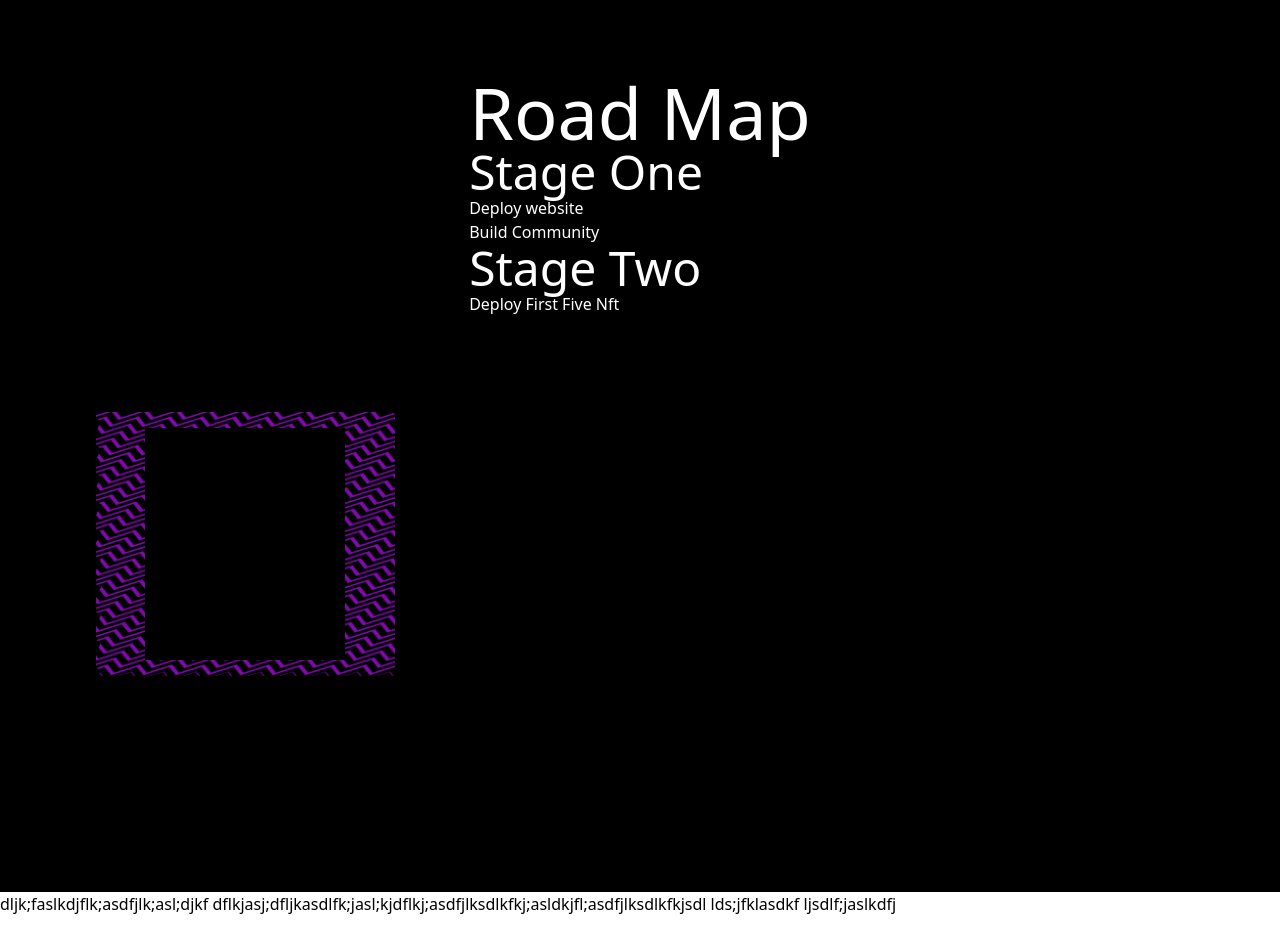
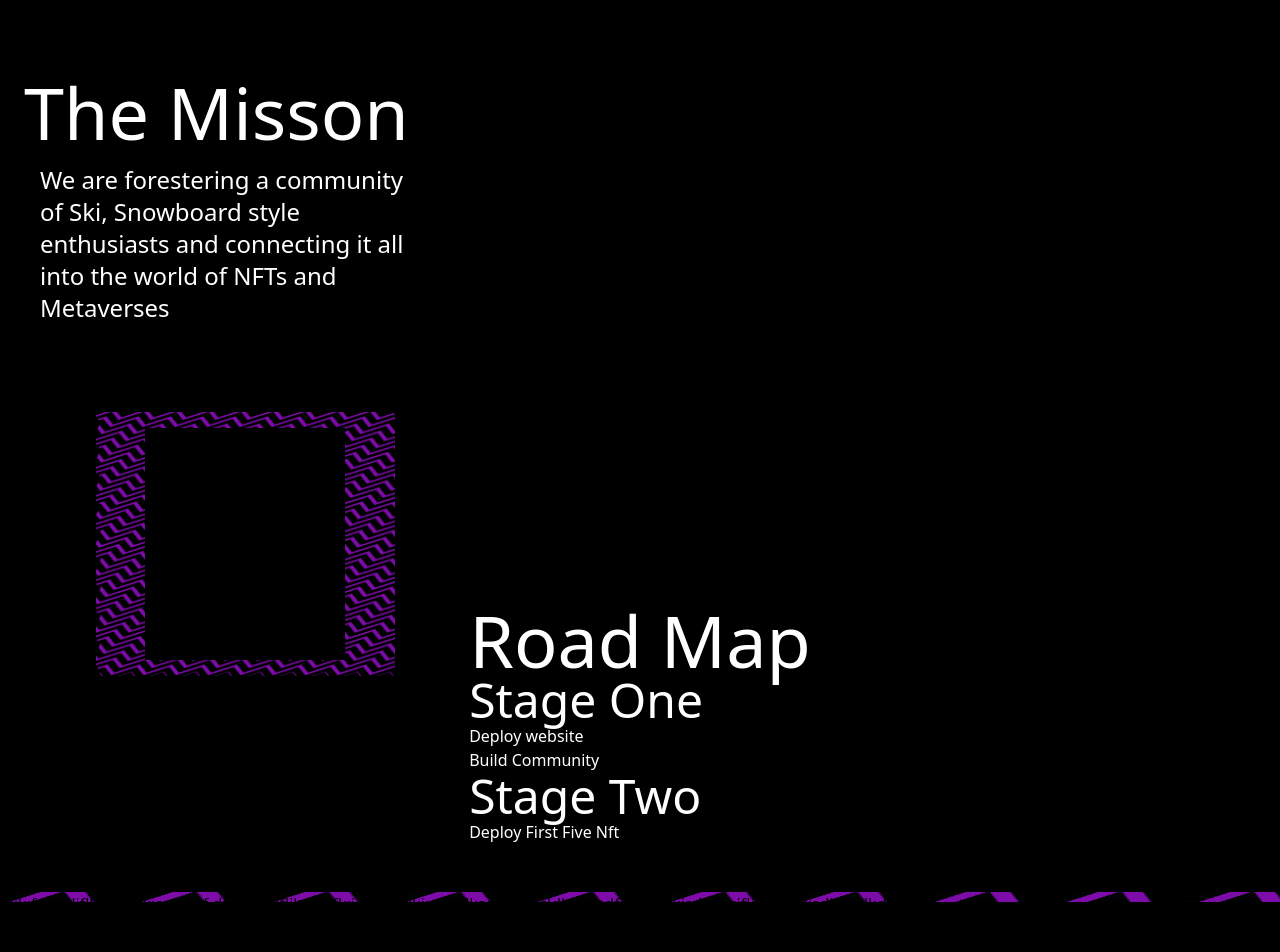
Before and after one commit to Jonathanvanhaaften/skibumnft, a React (Create React App) app in the folder skibumnft/: page /links in a window 1280 px wide. Shown: the part 1084-2036 px from the top of the page. Built offline with nearby package versions, Linux system fonts and the light colour scheme; no server answers; what react-alert-template-basic would draw is missing.

Commit message:
fixing the footer

```diff
--- a/skibumnft/src/components/content/Dashboard.js
+++ b/skibumnft/src/components/content/Dashboard.js
@@ -6,7 +6,7 @@
 export default function Dashboard() {
     return (
         <div className="bg-black grid p-6 grid-cols-3 grid-rows-6 text-white">
-            <div className="row-start-2">
+            <div className="row-start-4">
                 <h1 className="text-7xl">The Misson</h1>
                 <p className="text-2xl p-4">We are forestering a community of Ski, Snowboard style
                     enthusiasts and connecting it all into the world of NFTs and Metaverses</p>
@@ -17,7 +17,7 @@
                 <div className="row-span-2 col-start-3">
                     <Mailchimp/>
                 </div>
-            <div className="row-start-4 col-start-2 flex justify-center">
+            <div className="row-start-6 col-start-2 flex justify-center">
                 <div>
                     <h2 className="text-7xl" >Road Map</h2>
                     <h3 className="text-5xl">Stage One</h3>
@@ -30,7 +30,7 @@
             <div className="col-start-1 row-start-5 w-full h-full flex justify-center m-4 row-spam-2">
                 <Picture/>
             </div>
-            <div className="row-start-8 w-full h-full relative"></div>
+
 
         </div>
     )
--- a/skibumnft/src/components/content/Footer.js
+++ b/skibumnft/src/components/content/Footer.js
@@ -7,13 +7,13 @@
 export default function Footer() {
 
     return (
-      <div className="h-100 grid grid-rows-5 bg-white h-12 w-full relative inline-block">
-{/*
-        <div  className="row-start-2 bg-fixed bg-cover h-20 relative" style={{ backgroundImage: `url('${bgimg}` }}>
+      <div className="h-100 grid grid-rows-5 bg-black h-12 w-full relative inline-block" style={{ backgroundImage: `url('${bgimg}` }}>
+
+        <div  className="row-start-2 bg-fixed bg-black bg-cover h-20 relative">
 
 
-      </div> */}
-               <div className="h-0 bg-white relative block" >
+      </div>
+               <div className="h-0  relative block" >
               <p>dljk;faslkdjflk;asdfjlk;asl;djkf
                 dflkjasj;dfljkasdlfk;jasl;kjdflkj;asdfjlksdlkfkj;asldkjfl;asdfjlksdlkfkjsdl
                 lds;jfklasdkf
```
